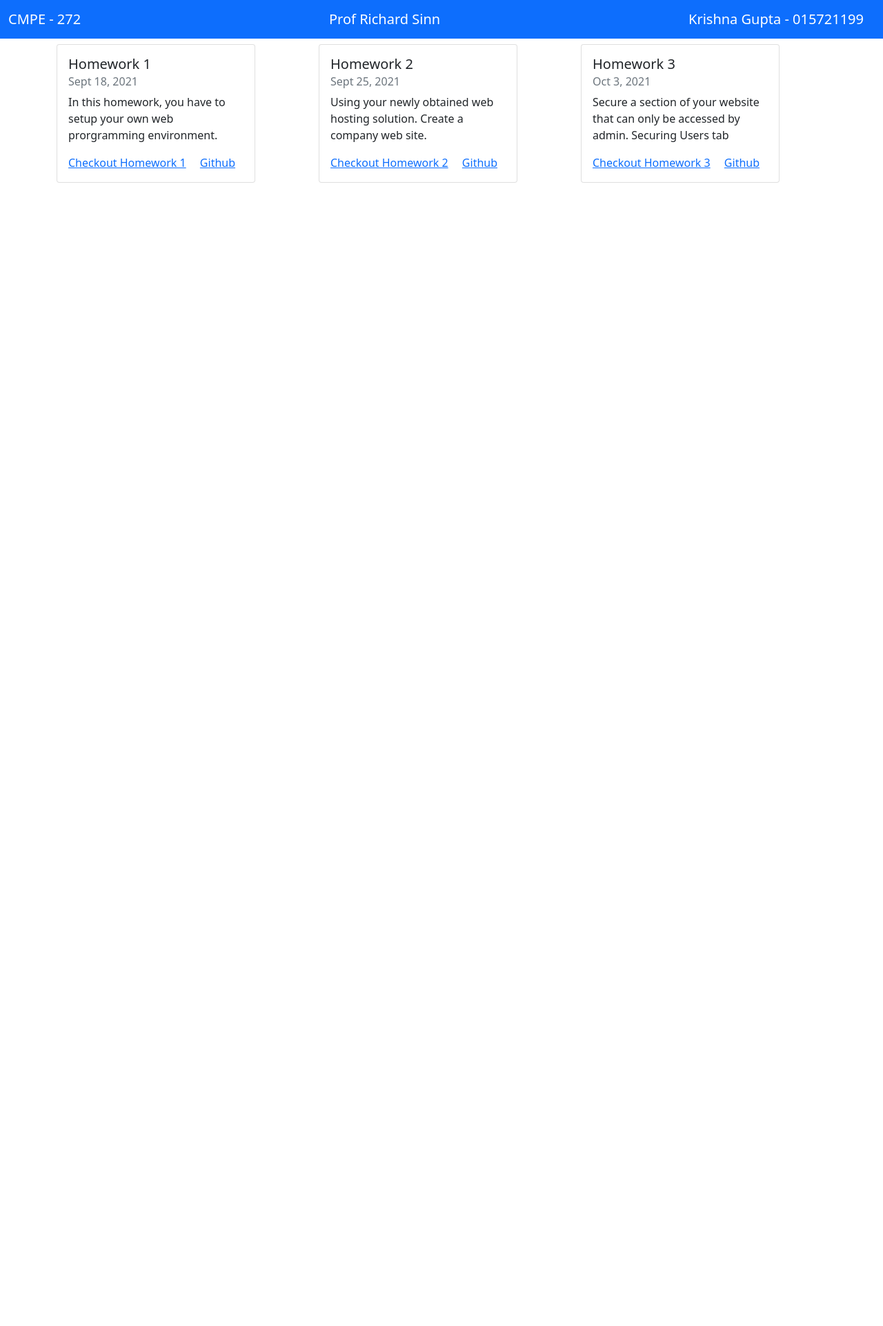
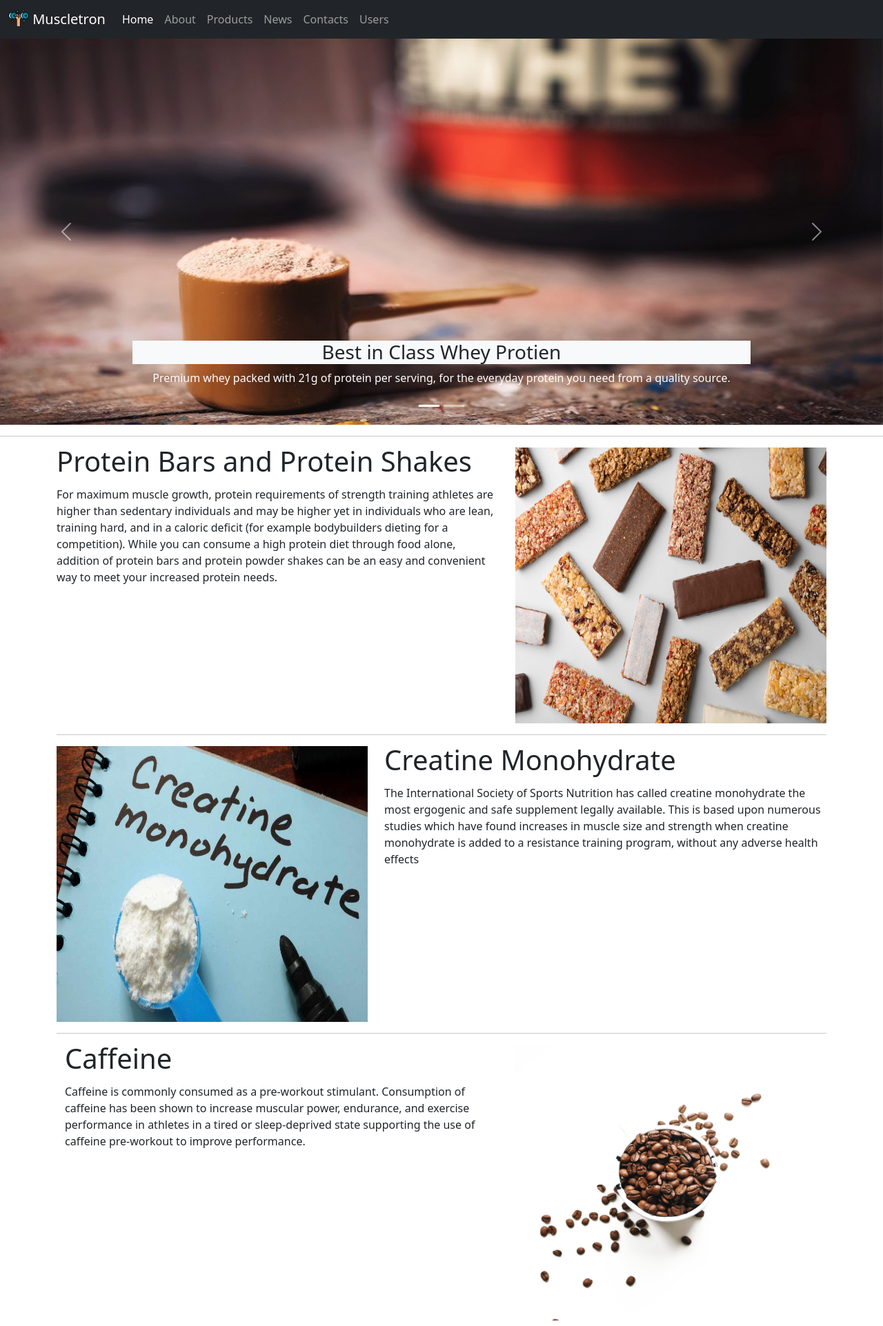
Before and after one commit to krishnagupta71/cmpe272, a PHP site: page /homework4/index.php in a window 1280 px wide. Shown: the whole page at 69% size. Before the commit the page ends 265 px from the top, so only its background shows below. Run offline with PHP 8.4, Linux system fonts and the light colour scheme.

Commit message:
homework 4

```diff
--- /dev/null
+++ b/homework4/index.php
@@ -0,0 +1,129 @@
+<!DOCTYPE html>
+<html>
+
+<head>
+    <?php require "../head.php" ?>
+    <title>Homework 2</title>
+    <?php ob_start(); ?>
+</head>
+
+<body>
+    <nav class="navbar navbar-expand-lg navbar-dark bg-dark">
+        <div class="container-fluid">
+            <a class="navbar-brand" href="#">
+                <img src="../assets/logo.png" alt="" width="30" height="24" class="d-inline-block align-text-top">
+                Muscletron
+            </a>
+            <button class="navbar-toggler" type="button" data-bs-toggle="collapse" data-bs-target="#navbarNavDropdown" aria-controls="navbarNavDropdown" aria-expanded="false" aria-label="Toggle navigation">
+                <span class="navbar-toggler-icon"></span>
+            </button>
+            <div class="collapse navbar-collapse" id="navbarNavDropdown">
+                <ul class="navbar-nav">
+                    <li class="nav-item">
+                        <a class="nav-link active" aria-current="page" href="#">Home</a>
+                    </li>
+                    <li class="nav-item">
+                        <a class="nav-link" href="about.php">About</a>
+                    </li>
+                    <li class="nav-item">
+                        <a class="nav-link" href="products.php">Products</a>
+                    </li>
+                    <li class="nav-item">
+                        <a class="nav-link" href="news.php">News</a>
+                    </li>
+                    <li class="nav-item">
+                        <a class="nav-link" href="news.php">Contacts</a>
+                    </li>
+                    <li class="nav-item">
+                        <a class="nav-link" href="users.php">Users</a>
+                    </li>
+
+                </ul>
+            </div>
+        </div>
+    </nav>
+    <main role="main">
+        <div id="carouselExampleCaptions" class="carousel slide" data-bs-ride="carousel">
+            <div class="carousel-indicators">
+                <button type="button" data-bs-target="#carouselExampleCaptions" data-bs-slide-to="0" class="active" aria-current="true" aria-label="Slide 1"></button>
+                <button type="button" data-bs-target="#carouselExampleCaptions" data-bs-slide-to="1" aria-label="Slide 2"></button>
+            </div>
+            <div class="carousel-inner">
+                <div class="carousel-item active">
+                    <img src="../assets/image1.jpg" class="d-block w-100" alt="..." style="height: 35rem;">
+                    <div class="carousel-caption d-none d-md-block">
+                        <h3 class="bg-light text-dark">Best in Class Whey Protien</h5>
+                            <p>Premium whey packed with 21g of protein per serving, for the everyday protein you need
+                                from a quality source.</p>
+                    </div>
+                </div>
+
+                <div class="carousel-item">
+                    <img src="../assets/image3.jpg" class="d-block w-100" alt="..." style="height: 35rem;">
+                    <div class="carousel-caption d-none d-md-block">
+                        <h3 class="bg-light text-dark">USE CODE - OCTSALE</h5>
+                            <p>Delivered within 5-8 working days. Hawaii and Alaska may take up to 14 days</p>
+                    </div>
+                </div>
+            </div>
+            <button class="carousel-control-prev" type="button" data-bs-target="#carouselExampleCaptions" data-bs-slide="prev">
+                <span class="carousel-control-prev-icon" aria-hidden="true"></span>
+                <span class="visually-hidden">Previous</span>
+            </button>
+            <button class="carousel-control-next" type="button" data-bs-target="#carouselExampleCaptions" data-bs-slide="next">
+                <span class="carousel-control-next-icon" aria-hidden="true"></span>
+                <span class="visually-hidden">Next</span>
+            </button>
+        </div>
+        <hr>
+        <div class="container">
+            <div class="row my-2">
+                <div class="col-7">
+                    <p class="text-start fs-1 lh-1">Protein Bars and Protein Shakes</p>
+                    <p class="text-start fs-6">For maximum muscle growth, protein requirements of strength training
+                        athletes are higher than sedentary individuals and may be higher yet in individuals who are
+                        lean, training hard, and in a caloric deficit (for example bodybuilders dieting for a
+                        competition). While you can consume a high protein diet through food alone, addition of protein
+                        bars and protein powder shakes can be an easy and convenient way to meet your increased protein
+                        needs.</p>
+                </div>
+                <div class="col-5">
+                    <img src="../assets/protienBar.jpeg" class="d-block w-100" alt="..." style="height: 25rem; width: 25rem">
+                </div>
+            </div>
+            <hr>
+        </div>
+        <div class="container">
+            <div class="row my-2">
+                <div class="col-5">
+                    <img src="../assets/creatine.jpg" class="d-block w-100" alt="..." style="height: 25rem; width: 25rem">
+                </div>
+                <div class="col-7">
+                    <p class="text-start fs-1 lh-1">Creatine Monohydrate</p>
+                    <p class="text-start fs-6">The International Society of Sports Nutrition has called creatine
+                        monohydrate the most ergogenic and safe supplement legally available. This is based upon
+                        numerous studies which have found increases in muscle size and strength when creatine
+                        monohydrate is added to a resistance training program, without any adverse health effects</p>
+                </div>
+            </div>
+            <hr>
+            <div class="container">
+                <div class="row my-2">
+                    <div class="col-7">
+                        <p class="text-start fs-1 lh-1">Caffeine</p>
+                        <p class="text-start fs-6">Caffeine is commonly consumed as a pre-workout stimulant. Consumption
+                            of caffeine has been shown to increase muscular power, endurance, and exercise performance
+                            in athletes in a tired or sleep-deprived state supporting the use of caffeine pre-workout to
+                            improve performance.</p>
+                    </div>
+                    <div class="col-5">
+                        <img src="../assets/coffee.png" class="d-block w-100" alt="..." style="height: 25rem; width: 25rem">
+                    </div>
+                </div>
+            </div>
+
+    </main>
+
+</body>
+
+</html>
--- /dev/null
+++ b/homework4/logout.php
@@ -0,0 +1,5 @@
+<?php
+Session_start();
+$_SESSION = array();
+session_destroy();
+header("location: index.php");
--- a/index.php
+++ b/index.php
@@ -51,6 +51,17 @@
                     </div>
                 </div>
             </div>
+            <div class="col-4">
+                <div class="card" style="width: 18rem;">
+                    <div class="card-body">
+                        <h5 class="card-title">Homework 4</h5>
+                        <h6 class="card-subtitle mb-2 text-muted">Oct 3, 2021</h6>
+                        <p class="card-text">Create a mySQL database for your company web site</p>
+                        <a href="homework4/" class="card-link">Checkout Homework 4</a>
+                        <a href="https://github.com/krishnagupta71/cmpe272/" class="card-link" target="_blank">Github</a>
+                    </div>
+                </div>
+            </div>
         </div>
     </div>
 </body>
```
Also changed, not shown: homework4/about.php (added, +81 -0 lines), homework4/addUser.php (added, +9 -0 lines), homework4/contacts.php (added, +80 -0 lines), homework4/dbconnect.php (added, +13 -0 lines), homework4/login.php (added, +24 -0 lines), homework4/news.php (added, +59 -0 lines), homework4/products.php (added, +59 -0 lines), homework4/searchUser.php (added, +28 -0 lines), homework4/users.php (added, +137 -0 lines).
